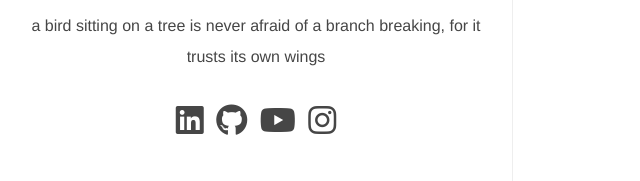
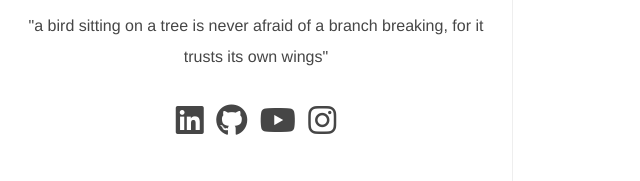
Before and after one commit to thanhfphan/thanhfphan.github.io, a plain HTML site: page index.html in a window 1280 px wide. Shown: the part 382-563 px from the top of the page, 0-640 px from the left. Drawn offline with Linux system fonts and the light colour scheme.

Commit message:
add double quotes

```diff
--- a/index.html
+++ b/index.html
@@ -20,7 +20,7 @@
   <meta
     name="description"
     content="
-      a bird sitting on a tree is never afraid of a branch breaking, for it trusts its own wings
+      &#34;a bird sitting on a tree is never afraid of a branch breaking, for it trusts its own wings&#34;
 
 
     "
@@ -114,13 +114,13 @@
 <meta name="twitter:image" content="https://thanhfphan.com/images/site-feature-image.png"/>
 
 <meta name="twitter:title" content=""/>
-<meta name="twitter:description" content="a bird sitting on a tree is never afraid of a branch breaking, for it trusts its own wings"/>
+<meta name="twitter:description" content="&#34;a bird sitting on a tree is never afraid of a branch breaking, for it trusts its own wings&#34;"/>
 
 
 
 
   <meta property="og:title" content="" />
-<meta property="og:description" content="a bird sitting on a tree is never afraid of a branch breaking, for it trusts its own wings" />
+<meta property="og:description" content="&#34;a bird sitting on a tree is never afraid of a branch breaking, for it trusts its own wings&#34;" />
 <meta property="og:type" content="website" />
 <meta property="og:url" content="https://thanhfphan.com/" /><meta property="og:image" content="https://thanhfphan.com/images/site-feature-image.png"/><meta property="og:site_name" content="Thanh Phan" />
 
@@ -134,7 +134,7 @@
       "@type": "WebSite",
       "name": "",
       "url": "https:\/\/thanhfphan.com",
-      "description": "a bird sitting on a tree is never afraid of a branch breaking, for it trusts its own wings",
+      "description": "\u0022a bird sitting on a tree is never afraid of a branch breaking, for it trusts its own wings\u0022",
       "thumbnailUrl": "https:\/\/thanhfphan.com",
       "license": ""
     }
@@ -175,7 +175,7 @@
 
 
       <div class="sidebar__introduction-description">
-        <p>a bird sitting on a tree is never afraid of a branch breaking, for it trusts its own wings</p>
+        <p>"a bird sitting on a tree is never afraid of a branch breaking, for it trusts its own wings"</p>
       </div>
     </div>
     <ul class="sidebar__list">
```
Also changed, not shown: 404.html (+4 -4 lines), about/index.html (+2 -2 lines), categories/index.html (+4 -4 lines), contact/index.html (+2 -2 lines), imprint/index.html (+2 -2 lines), portfolio/index.html (+2 -2 lines), posts/hello/index.html (+2 -2 lines), posts/index.html (+4 -4 lines), series/index.html (+4 -4 lines), tags/index.html (+4 -4 lines), true/index.html (+4 -4 lines).
